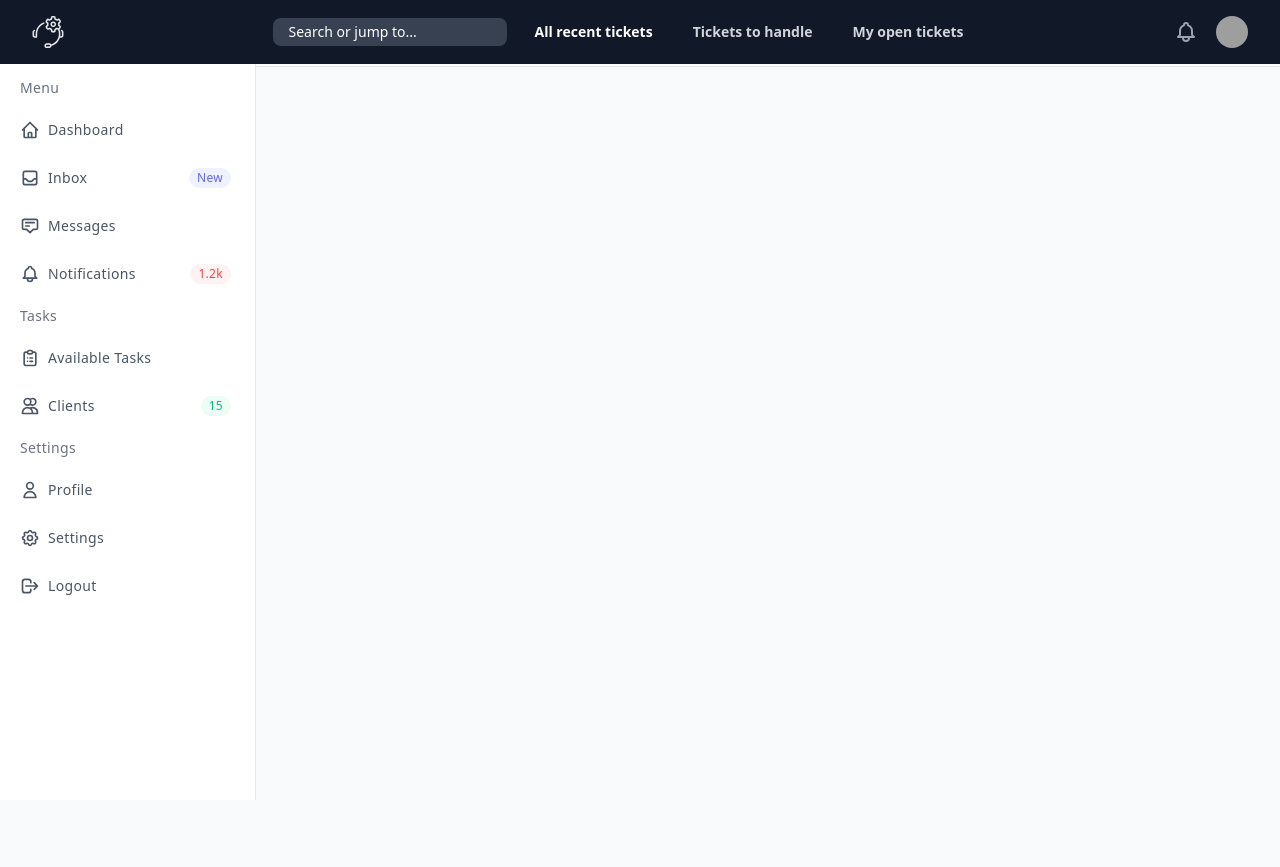
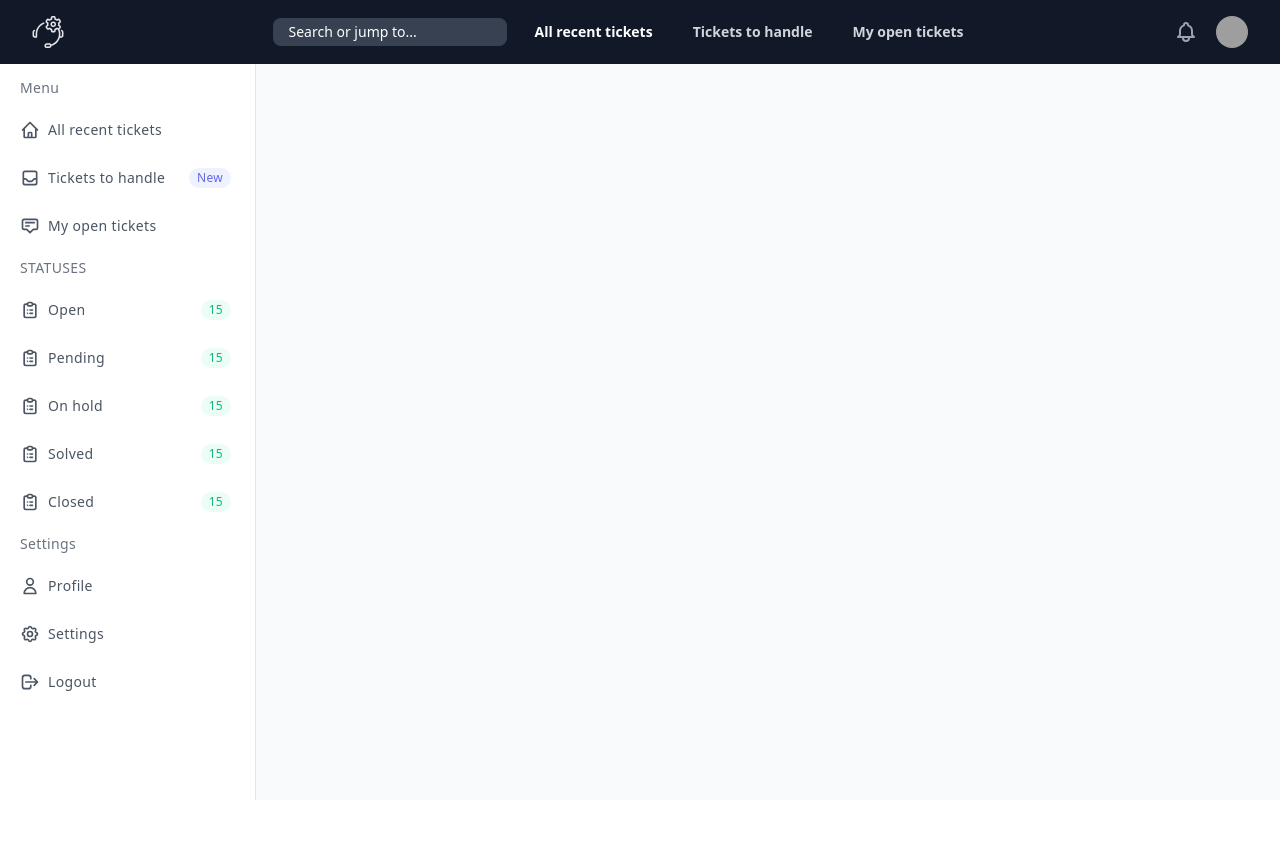
Before and after one commit to Youcode-Classe-E-2023-2024/Mouhcine-Essafi_tickets_manager, a PHP site: page / in a window 1280 px wide. After the commit the page ends 800 px from the top, so only its background shows below. Run offline with PHP 8.4, Linux system fonts and the light colour scheme; grey boxes are pictures that could not be loaded.

Commit message:
Update index.php

```diff
--- a/index.php
+++ b/index.php
@@ -55,34 +55,6 @@
         </div>
       </div>
     </nav>
-    <div class="px-6 mt-4 overflow-x-hidden lg:px-10">
-      <div class="flex items-center justify-between px-10 mt-6 -mx-10 border-b select-none md:mt-4">
-        <div class="flex">
-          <div class="flex items-center px-4 pb-2 text-sm border-b-2 border-orange-400 cursor-pointer">
-            Open
-            <span class="flex items-center justify-center w-6 h-6 p-1 ml-1 text-xs bg-gray-200 rounded-full">38</span>
-            </div>
-          <div class="flex items-center px-4 pb-2 text-sm border-b-2 border-transparent cursor-pointer hover:border-gray-300">
-            Pending
-            <span class="flex items-center justify-center w-6 h-6 p-1 ml-1 text-xs bg-gray-200 rounded-full">129</span>
-          </div>
-          <div class="flex items-center px-4 pb-2 text-sm border-b-2 border-transparent cursor-pointer hover:border-gray-300">
-            On hold
-            <span class="flex items-center justify-center w-6 h-6 p-1 ml-1 text-xs bg-gray-200 rounded-full">38</span>
-          </div>
-          <div class="flex items-center px-4 pb-2 text-sm border-b-2 border-transparent cursor-pointer hover:border-gray-300 md:flex ">
-              <path d="M17 8h2a2 2 0 012 2v6a2 2 0 01-2 2h-2v4l-4-4H9a1.994 1.994 0 01-1.414-.586m0 0L11 14h4a2 2 0 002-2V6a2 2 0 00-2-2H5a2 2 0 00-2 2v6a2 2 0 002 2h2v4l.586-.586z"></path></svg>
-            Solved
-            <span class="flex items-center justify-center w-6 h-6 p-1 ml-1 text-xs bg-gray-200 rounded-full">38</span>
-          </div>
-          <div class="flex items-center px-4 pb-2 text-sm border-b-2 border-transparent cursor-pointer hover:border-gray-300 md:flex">
-              <path d="M14.752 11.168l-3.197-2.132A1 1 0 0010 9.87v4.263a1 1 0 001.555.832l3.197-2.132a1 1 0 000-1.664z"></path><path d="M21 12a9 9 0 11-18 0 9 9 0 0118 0z"></path></svg>
-              Closed
-              <span class="flex items-center justify-center w-6 h-6 p-1 ml-1 text-xs bg-gray-200 rounded-full">38</span>
-          </div>
-        </div>
-      </div>
-    </div>
 
     <div class="min-h-screen flex flex-col flex-auto flex-shrink-0 antialiased bg-gray-50 text-gray-800">
   <div class="fixed flex flex-col top-0 left-0 w-64 bg-white h-full border-r">
@@ -101,7 +73,7 @@
             <span class="inline-flex justify-center items-center ml-4">
               <svg class="w-5 h-5" fill="none" stroke="currentColor" viewBox="0 0 24 24" xmlns="http://www.w3.org/2000/svg"><path stroke-linecap="round" stroke-linejoin="round" stroke-width="2" d="M3 12l2-2m0 0l7-7 7 7M5 10v10a1 1 0 001 1h3m10-11l2 2m-2-2v10a1 1 0 01-1 1h-3m-6 0a1 1 0 001-1v-4a1 1 0 011-1h2a1 1 0 011 1v4a1 1 0 001 1m-6 0h6"></path></svg>
             </span>
-            <span class="ml-2 text-sm tracking-wide truncate">Dashboard</span>
+            <span class="ml-2 text-sm tracking-wide truncate">All recent tickets</span>
           </a>
         </li>
         <li>
@@ -109,7 +81,7 @@
             <span class="inline-flex justify-center items-center ml-4">
               <svg class="w-5 h-5" fill="none" stroke="currentColor" viewBox="0 0 24 24" xmlns="http://www.w3.org/2000/svg"><path stroke-linecap="round" stroke-linejoin="round" stroke-width="2" d="M20 13V6a2 2 0 00-2-2H6a2 2 0 00-2 2v7m16 0v5a2 2 0 01-2 2H6a2 2 0 01-2-2v-5m16 0h-2.586a1 1 0 00-.707.293l-2.414 2.414a1 1 0 01-.707.293h-3.172a1 1 0 01-.707-.293l-2.414-2.414A1 1 0 006.586 13H4"></path></svg>
             </span>
-            <span class="ml-2 text-sm tracking-wide truncate">Inbox</span>
+            <span class="ml-2 text-sm tracking-wide truncate">Tickets to handle</span>
             <span class="px-2 py-0.5 ml-auto text-xs font-medium tracking-wide text-indigo-500 bg-indigo-50 rounded-full">New</span>
           </a>
         </li>
@@ -118,21 +90,12 @@
             <span class="inline-flex justify-center items-center ml-4">
               <svg class="w-5 h-5" fill="none" stroke="currentColor" viewBox="0 0 24 24" xmlns="http://www.w3.org/2000/svg"><path stroke-linecap="round" stroke-linejoin="round" stroke-width="2" d="M7 8h10M7 12h4m1 8l-4-4H5a2 2 0 01-2-2V6a2 2 0 012-2h14a2 2 0 012 2v8a2 2 0 01-2 2h-3l-4 4z"></path></svg>
             </span>
-            <span class="ml-2 text-sm tracking-wide truncate">Messages</span>
-          </a>
-        </li>
-        <li>
-          <a href="#" class="relative flex flex-row items-center h-11 focus:outline-none hover:bg-gray-50 text-gray-600 hover:text-gray-800 border-l-4 border-transparent hover:border-indigo-500 pr-6">
-            <span class="inline-flex justify-center items-center ml-4">
-              <svg class="w-5 h-5" fill="none" stroke="currentColor" viewBox="0 0 24 24" xmlns="http://www.w3.org/2000/svg"><path stroke-linecap="round" stroke-linejoin="round" stroke-width="2" d="M15 17h5l-1.405-1.405A2.032 2.032 0 0118 14.158V11a6.002 6.002 0 00-4-5.659V5a2 2 0 10-4 0v.341C7.67 6.165 6 8.388 6 11v3.159c0 .538-.214 1.055-.595 1.436L4 17h5m6 0v1a3 3 0 11-6 0v-1m6 0H9"></path></svg>
-            </span>
-            <span class="ml-2 text-sm tracking-wide truncate">Notifications</span>
-            <span class="px-2 py-0.5 ml-auto text-xs font-medium tracking-wide text-red-500 bg-red-50 rounded-full">1.2k</span>
+            <span class="ml-2 text-sm tracking-wide truncate">My open tickets</span>
           </a>
         </li>
         <li class="px-5">
           <div class="flex flex-row items-center h-8">
-            <div class="text-sm font-light tracking-wide text-gray-500">Tasks</div>
+            <div class="text-sm font-light tracking-wide text-gray-500">STATUSES</div>
           </div>
         </li>
         <li>
@@ -140,15 +103,43 @@
             <span class="inline-flex justify-center items-center ml-4">
               <svg class="w-5 h-5" fill="none" stroke="currentColor" viewBox="0 0 24 24" xmlns="http://www.w3.org/2000/svg"><path stroke-linecap="round" stroke-linejoin="round" stroke-width="2" d="M9 5H7a2 2 0 00-2 2v12a2 2 0 002 2h10a2 2 0 002-2V7a2 2 0 00-2-2h-2M9 5a2 2 0 002 2h2a2 2 0 002-2M9 5a2 2 0 012-2h2a2 2 0 012 2m-3 7h3m-3 4h3m-6-4h.01M9 16h.01"></path></svg>
             </span>
-            <span class="ml-2 text-sm tracking-wide truncate">Available Tasks</span>
+            <span class="ml-2 text-sm tracking-wide truncate">Open</span>
+            <span class="px-2 py-0.5 ml-auto text-xs font-medium tracking-wide text-green-500 bg-green-50 rounded-full">15</span>
           </a>
         </li>
         <li>
           <a href="#" class="relative flex flex-row items-center h-11 focus:outline-none hover:bg-gray-50 text-gray-600 hover:text-gray-800 border-l-4 border-transparent hover:border-indigo-500 pr-6">
             <span class="inline-flex justify-center items-center ml-4">
-              <svg class="w-5 h-5" fill="none" stroke="currentColor" viewBox="0 0 24 24" xmlns="http://www.w3.org/2000/svg"><path stroke-linecap="round" stroke-linejoin="round" stroke-width="2" d="M12 4.354a4 4 0 110 5.292M15 21H3v-1a6 6 0 0112 0v1zm0 0h6v-1a6 6 0 00-9-5.197M13 7a4 4 0 11-8 0 4 4 0 018 0z"></path></svg>
+            <svg class="w-5 h-5" fill="none" stroke="currentColor" viewBox="0 0 24 24" xmlns="http://www.w3.org/2000/svg"><path stroke-linecap="round" stroke-linejoin="round" stroke-width="2" d="M9 5H7a2 2 0 00-2 2v12a2 2 0 002 2h10a2 2 0 002-2V7a2 2 0 00-2-2h-2M9 5a2 2 0 002 2h2a2 2 0 002-2M9 5a2 2 0 012-2h2a2 2 0 012 2m-3 7h3m-3 4h3m-6-4h.01M9 16h.01"></path></svg>
             </span>
-            <span class="ml-2 text-sm tracking-wide truncate">Clients</span>
+            <span class="ml-2 text-sm tracking-wide truncate">Pending</span>
+            <span class="px-2 py-0.5 ml-auto text-xs font-medium tracking-wide text-green-500 bg-green-50 rounded-full">15</span>
+          </a>
+        </li>
+        <li>
+          <a href="#" class="relative flex flex-row items-center h-11 focus:outline-none hover:bg-gray-50 text-gray-600 hover:text-gray-800 border-l-4 border-transparent hover:border-indigo-500 pr-6">
+            <span class="inline-flex justify-center items-center ml-4">
+            <svg class="w-5 h-5" fill="none" stroke="currentColor" viewBox="0 0 24 24" xmlns="http://www.w3.org/2000/svg"><path stroke-linecap="round" stroke-linejoin="round" stroke-width="2" d="M9 5H7a2 2 0 00-2 2v12a2 2 0 002 2h10a2 2 0 002-2V7a2 2 0 00-2-2h-2M9 5a2 2 0 002 2h2a2 2 0 002-2M9 5a2 2 0 012-2h2a2 2 0 012 2m-3 7h3m-3 4h3m-6-4h.01M9 16h.01"></path></svg>
+            </span>
+            <span class="ml-2 text-sm tracking-wide truncate">On hold</span>
+            <span class="px-2 py-0.5 ml-auto text-xs font-medium tracking-wide text-green-500 bg-green-50 rounded-full">15</span>
+          </a>
+        </li>
+        <li>
+          <a href="#" class="relative flex flex-row items-center h-11 focus:outline-none hover:bg-gray-50 text-gray-600 hover:text-gray-800 border-l-4 border-transparent hover:border-indigo-500 pr-6">
+            <span class="inline-flex justify-center items-center ml-4">
+            <svg class="w-5 h-5" fill="none" stroke="currentColor" viewBox="0 0 24 24" xmlns="http://www.w3.org/2000/svg"><path stroke-linecap="round" stroke-linejoin="round" stroke-width="2" d="M9 5H7a2 2 0 00-2 2v12a2 2 0 002 2h10a2 2 0 002-2V7a2 2 0 00-2-2h-2M9 5a2 2 0 002 2h2a2 2 0 002-2M9 5a2 2 0 012-2h2a2 2 0 012 2m-3 7h3m-3 4h3m-6-4h.01M9 16h.01"></path></svg>
+            </span>
+            <span class="ml-2 text-sm tracking-wide truncate">Solved</span>
+            <span class="px-2 py-0.5 ml-auto text-xs font-medium tracking-wide text-green-500 bg-green-50 rounded-full">15</span>
+          </a>
+        </li>
+        <li>
+          <a href="#" class="relative flex flex-row items-center h-11 focus:outline-none hover:bg-gray-50 text-gray-600 hover:text-gray-800 border-l-4 border-transparent hover:border-indigo-500 pr-6">
+            <span class="inline-flex justify-center items-center ml-4">
+            <svg class="w-5 h-5" fill="none" stroke="currentColor" viewBox="0 0 24 24" xmlns="http://www.w3.org/2000/svg"><path stroke-linecap="round" stroke-linejoin="round" stroke-width="2" d="M9 5H7a2 2 0 00-2 2v12a2 2 0 002 2h10a2 2 0 002-2V7a2 2 0 00-2-2h-2M9 5a2 2 0 002 2h2a2 2 0 002-2M9 5a2 2 0 012-2h2a2 2 0 012 2m-3 7h3m-3 4h3m-6-4h.01M9 16h.01"></path></svg>
+            </span>
+            <span class="ml-2 text-sm tracking-wide truncate">Closed</span>
             <span class="px-2 py-0.5 ml-auto text-xs font-medium tracking-wide text-green-500 bg-green-50 rounded-full">15</span>
           </a>
         </li>
```
